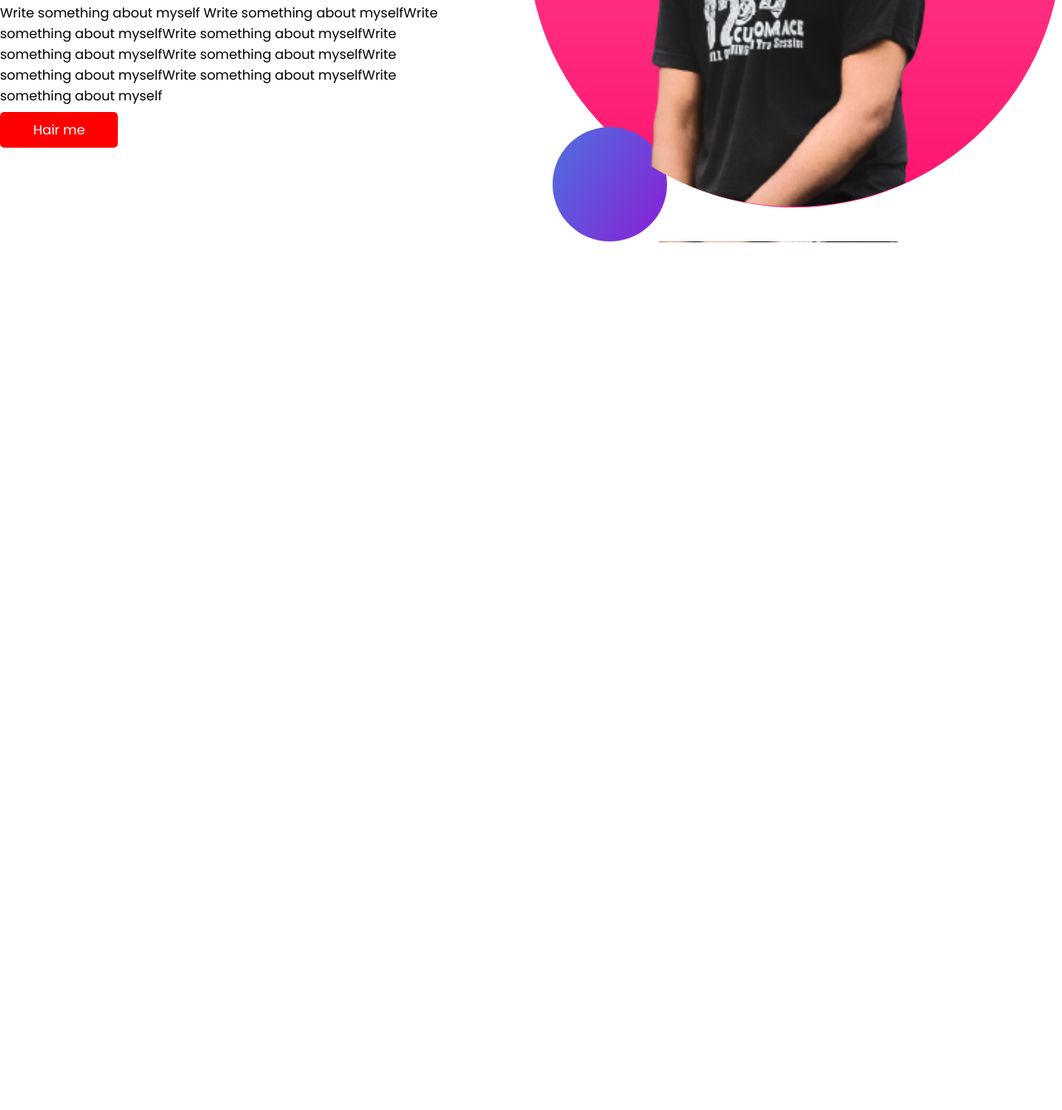
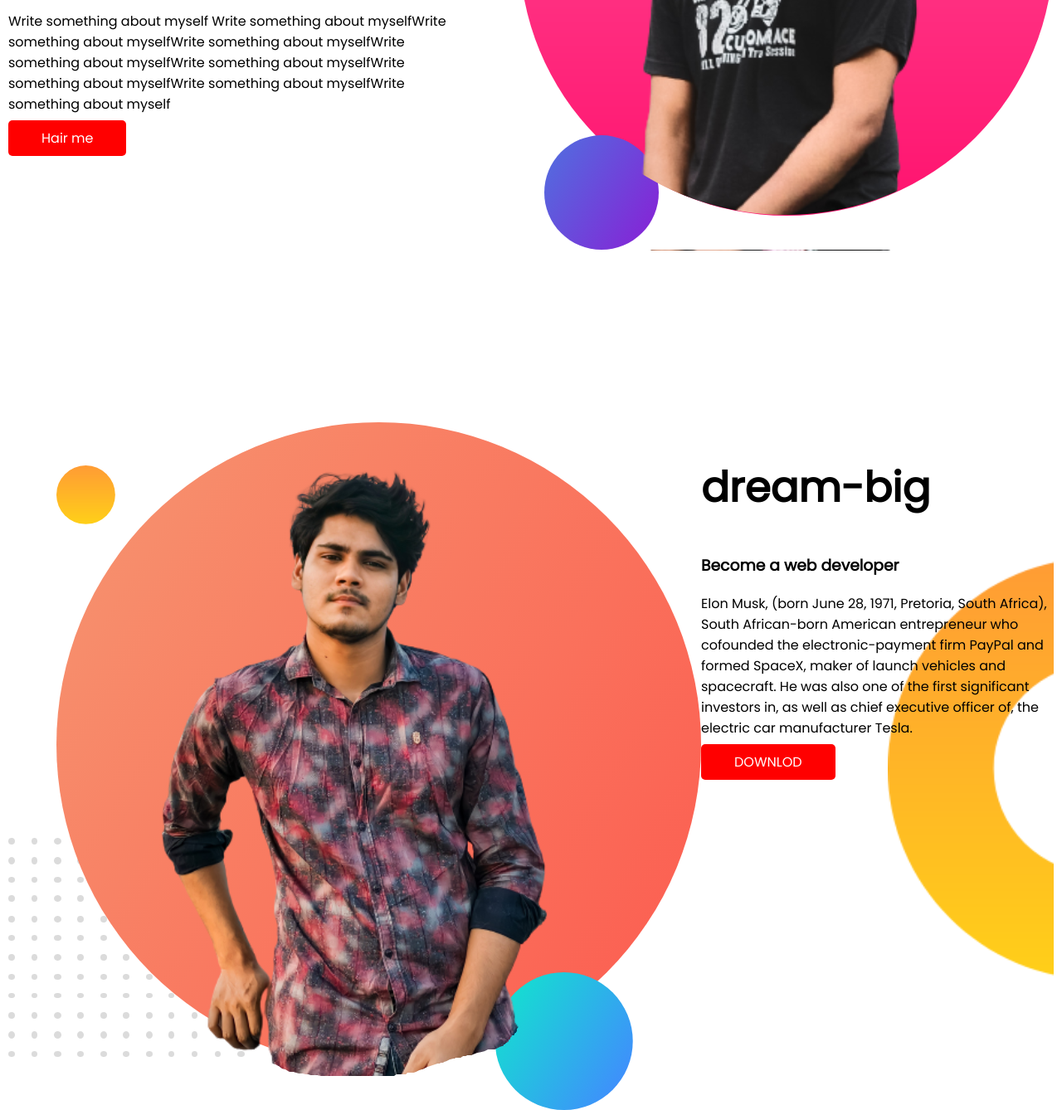
Before and after one commit to RadowanRimon/developer-portfolio, a plain HTML site: page index.html in a window 1280 px wide. Shown: the part 394-1732 px from the top of the page at 83% size. Before the commit the page ends 800 px from the top, so only its background shows below. Drawn offline with Linux system fonts and the light colour scheme.

Commit message:
dream added

```diff
--- a/index.html
+++ b/index.html
@@ -27,6 +27,22 @@
         <div class="helf-width">
             <img src=" online-eidit/my-bg2.png">
         </div>
+    </section>
+    <section class="dream-big">
+        <div class="helf-width">
+            <img src="online-eidit/121.png" alt="">
+        </div>
+        <div class="helf-width">
+            <h1>dream-big</h1>
+            <h3>Become a web developer</h3>
+            <p>Elon Musk, (born June 28, 1971, Pretoria, South Africa), South African-born American entrepreneur who
+                cofounded the electronic-payment firm PayPal and formed SpaceX, maker of launch vehicles and spacecraft.
+                He was also one of the first significant investors in, as well as chief executive officer of, the
+                electric car manufacturer Tesla.</p>
+            <a class="link-button" target="_blank" href="https://www.programming-hero.com/">DOWNLOD</a>
+        </div>
+
+    </section>
 
 
 
--- a/style.css
+++ b/style.css
@@ -1,6 +1,7 @@
 body{
     font-family: 'Poppins', sans-serif;
     margin: 0;
+    padding: 10px 10px;
 }
 h1{
     font-size: 50px;
@@ -10,14 +11,16 @@ h1{
 }
 section{
     display: flex;
+    margin-bottom: 200px;
 
 }
 .half-width{
     width: 50%;
-    padding-left: 5%;
+    padding-left: 150px 200px;
 }
 .half-width img{
-    width: 100%;
+    width: 80%;
+    padding: 150px 200px;
 
 }
 .link-button{
@@ -32,3 +35,9 @@ section{
     background-image: url(online-eidit/top-banner.png);
     background-repeat: no-repeat;
 }
+.dream-big{
+    background-image: url(online-eidit/dream-bg.png);
+    background-repeat: no-repeat;
+    background-position: right;
+    background-size: 200px;
+}
```
Also changed, not shown: online-eidit/121.png (added), online-eidit/my-bg.png (deleted).
